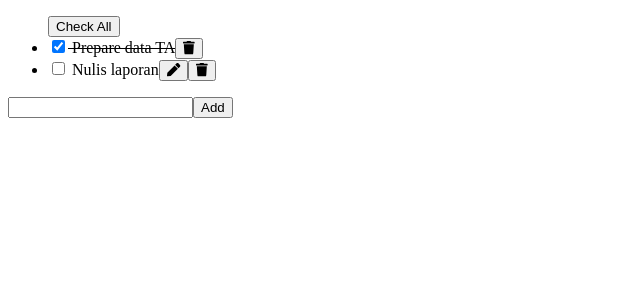
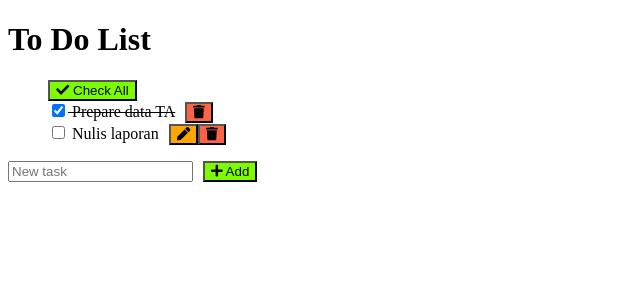
Before and after one commit to vayupranaditya-mitrais/ts-todo, a React (Create React App) app: page / in a window 1280 px wide. Shown: the top 300 px of the page, without its empty margins (0-640 px from the left). Built offline with nearby package versions, Linux system fonts and the light colour scheme.

Commit message:
add background color and margin

```diff
--- a/src/components/AddTodoForm.tsx
+++ b/src/components/AddTodoForm.tsx
@@ -1,5 +1,7 @@
 import React from 'react';
 import { useState } from 'react';
+import { FontAwesomeIcon } from '@fortawesome/react-fontawesome'
+import { faPlus } from '@fortawesome/free-solid-svg-icons'
 
 interface Props {
     addTodo: AddTodo;
@@ -12,6 +14,7 @@
         <form>
             <input
                 type="text"
+                placeholder="New task"
                 value={task}
                 onChange={(elem) => {
                     setTask(elem.target.value);
@@ -19,6 +22,10 @@
             />
             <button
                 type="submit"
+                style={{
+                    marginLeft: "10px",
+                    backgroundColor: "lawngreen"
+                }}
                 onClick={(elem) => {
                     elem.preventDefault();
                     let taskId: number = new Date().getTime();
@@ -26,7 +33,7 @@
                     setTask('');
                 }}
             >
-                Add
+                <FontAwesomeIcon icon={ faPlus } /> Add
             </button>
         </form>
     );
--- a/src/components/App.tsx
+++ b/src/components/App.tsx
@@ -71,6 +71,7 @@
 
   return (
     <>
+      <h1>To Do List</h1>
       <TodoList
         todos={todos}
         toggleTodo={toggleTodo}
--- a/src/components/TodoList.tsx
+++ b/src/components/TodoList.tsx
@@ -1,5 +1,7 @@
 import React from 'react';
 import { TodoListItem } from './TodoListItem';
+import { FontAwesomeIcon } from '@fortawesome/react-fontawesome'
+import { faCheck } from '@fortawesome/free-solid-svg-icons'
 
 interface Props {
     todos: Todo[];
@@ -11,10 +13,17 @@
 
 export const TodoList: React.FC<Props> = ({ todos, toggleTodo, updateTodo, removeTodo, checkAll }) => {
     return (
-        <ul>
+        <ul style={{listStyleType: "none"}}>
             {todos.length > 0 ? (
-                <li style={{listStyleType: "none"}}>
-                    <button onClick={() => checkAll()}>Check All</button>
+                <li>
+                    <button
+                        style={{
+                            backgroundColor: "lawngreen"
+                        }}
+                        onClick={() => checkAll()}
+                    >
+                        <FontAwesomeIcon icon={ faCheck } /> Check All
+                    </button>
                 </li>
             ) : <></>}
             {todos.map(todo => (
--- a/src/components/TodoListItem.tsx
+++ b/src/components/TodoListItem.tsx
@@ -33,10 +33,21 @@
         if (!todo.isCompleted) {
             return (
                 <>
-                    <button onClick={() => toggleEditing()}>
+                    <button
+                        style={{
+                            marginLeft: "10px",
+                            backgroundColor: "orange"
+                        }}
+                        onClick={() => toggleEditing()}
+                    >
                         <FontAwesomeIcon icon={ faPen } />
                     </button>
-                    <button onClick={() => removeTodo(todo)}>
+                    <button
+                        style={{
+                            backgroundColor: "tomato"
+                        }}
+                        onClick={() => removeTodo(todo)}
+                    >
                         <FontAwesomeIcon icon={ faTrash } />
                     </button>
                 </>
@@ -44,7 +55,13 @@
         }
         return (
             <>
-                <button onClick={() => removeTodo(todo)}>
+                <button
+                    style={{
+                        marginLeft: "10px",
+                        backgroundColor: "tomato"
+                    }}
+                    onClick={() => removeTodo(todo)}
+                >
                     <FontAwesomeIcon icon={ faTrash } />
                 </button>
             </>
--- a/src/components/TodoListItemEditable.tsx
+++ b/src/components/TodoListItemEditable.tsx
@@ -19,23 +19,33 @@
                 value={task}
                 onChange={(elem) => setTask(elem.target.value)}
             />
-            <button onClick={() => {
+            <button
+                style={{
+                    marginLeft: "10px",
+                    backgroundColor: "lawngreen"
+                }}
+                onClick={() => {
                     if (task.length == 0) {
                         window.alert('Task can not be empty');
                         return;
                     }
-
                     updateTodo({
                         ...todo,
                         task: task
                     });
                     toggleEditing();
-            }}>
+                }}
+            >
                 <FontAwesomeIcon icon={ faCheck } />
             </button>
-            <button onClick={() => {
+            <button
+                style={{
+                    backgroundColor: "tomato"
+                }}
+                onClick={() => {
                     toggleEditing();
-            }}>
+                }}
+            >
                 <FontAwesomeIcon icon={ faTimes } />
             </button>
         </>
```
Lines whose indentation alone changed are shown as unchanged.
